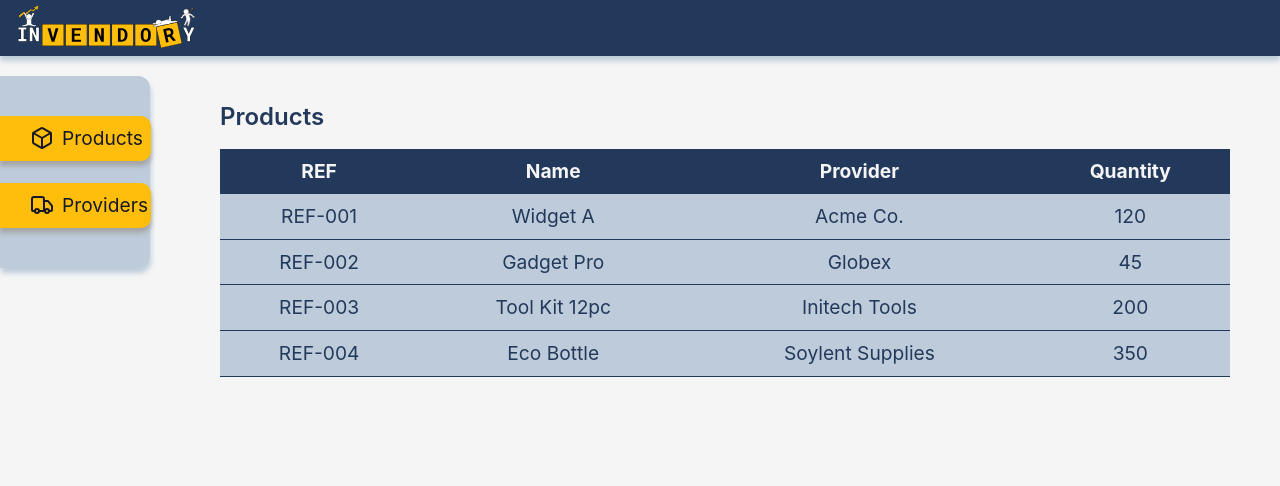
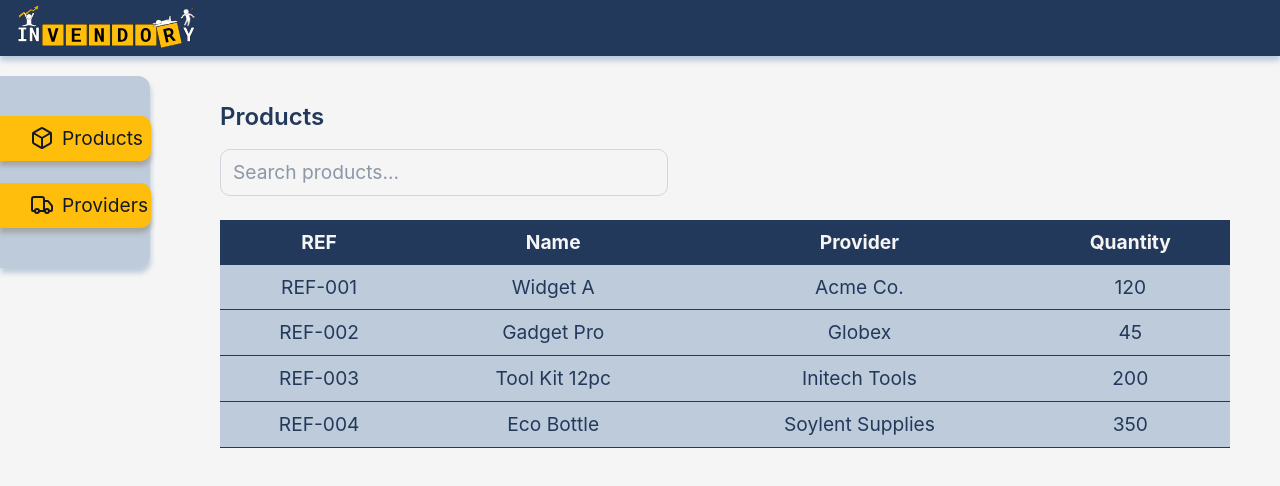
Before and after one commit to Estebans441/Invendory, a Next.js app: page /products in a window 1280 px wide. Shown: the top 486 px of the page. Built offline with nearby package versions, Linux system fonts and the light colour scheme.

Commit message:
feat: add searchbar

```diff
--- a/app/products/page.tsx
+++ b/app/products/page.tsx
@@ -5,6 +5,18 @@ export default function ProductsPage() {
   return (
     <section>
       <h1 className="text-2xl font-semibold mb-4">Products</h1>
+      <form className="mb-6" action="#" method="get">
+        <label htmlFor="product-search" className="sr-only">
+          Search products
+        </label>
+        <input
+          type="text"
+          id="product-search"
+          name="product-search"
+          placeholder="Search products..."
+          className="border border-gray-300 rounded-md px-3 py-2 w-full max-w-md"
+        />
+      </form>
       <ProductTable products={PRODUCTS} />
     </section>
   );
```
